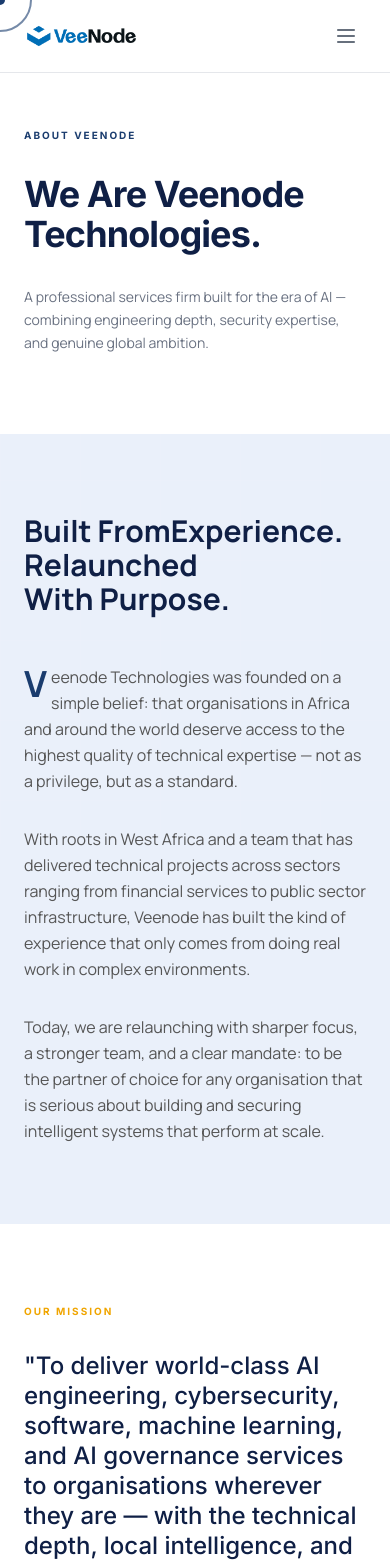
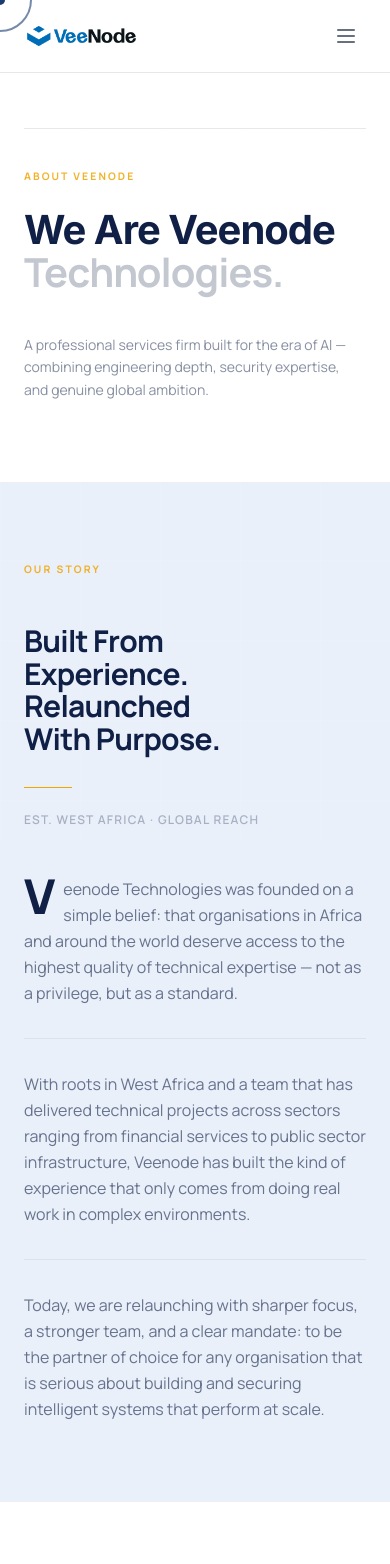
Before and after one commit to veenode-core/veenode-web, a React (Vite) app: page /about in a window 390 px wide. Shown: the top 1564 px of the page. Built offline with nearby package versions, Linux system fonts and the light colour scheme.

Commit message:
about page

```diff
--- a/src/components/about/about-hero.tsx
+++ b/src/components/about/about-hero.tsx
@@ -1,15 +1,69 @@
+import { useEffect, useRef } from "react";
+import { gsap } from "gsap";
+
 export default function AboutHero() {
+  const eyebrowRef = useRef<HTMLParagraphElement>(null);
+  const headingRef = useRef<HTMLHeadingElement>(null);
+  const bodyRef = useRef<HTMLParagraphElement>(null);
+  const lineRef = useRef<HTMLDivElement>(null);
+
+  useEffect(() => {
+    const tl = gsap.timeline({ defaults: { ease: "power4.out" } });
+
+    gsap.set([eyebrowRef.current, headingRef.current, bodyRef.current], {
+      yPercent: 30,
+      opacity: 0,
+    });
+    gsap.set(lineRef.current, { scaleX: 0, transformOrigin: "left center" });
+
+    tl.to(
+      lineRef.current,
+      { scaleX: 1, duration: 0.8, ease: "power3.inOut" },
+      0,
+    )
+      .to(eyebrowRef.current, { yPercent: 0, opacity: 1, duration: 0.7 }, 0.15)
+      .to(headingRef.current, { yPercent: 0, opacity: 1, duration: 0.9 }, 0.3)
+      .to(bodyRef.current, { yPercent: 0, opacity: 1, duration: 0.7 }, 0.5);
+  }, []);
+
   return (
-    <section className="max-w-7xl mx-auto px-6 pt-32 md:pt-48 pb-20">
-      <div className="flex flex-col items-start w-full">
-        <p className="text-primary text-[10px] md:text-xs uppercase tracking-[0.2em] font-inter font-bold mb-8">
-          About Veenode
-        </p>
-        <h1 className="text-4xl md:text-5xl font-bold tracking-tight leading-[1.1] mb-8 text-[#0f1f45] max-w-4xl">
-          We Are Veenode Technologies.
-        </h1>
-        <p className="text-gray-500 text-sm md:text-base max-w-2xl leading-relaxed">
-          A professional services firm built for the era of AI — combining engineering depth, security expertise, and genuine global ambition.
+    <section className="max-w-7xl mx-auto px-6 pt-32 md:pt-48 pb-20 md:pb-28">
+      {/* Top rule */}
+      <div
+        ref={lineRef}
+        className="w-full mb-10"
+        style={{ height: "1px", background: "rgba(15,31,69,0.1)" }}
+      />
+
+      <div className="flex flex-col md:flex-row md:items-end md:justify-between gap-10">
+        {/* Left — eyebrow + heading */}
+        <div className="flex flex-col gap-6 max-w-3xl">
+          <p
+            ref={eyebrowRef}
+            className="text-[0.65rem] font-bold tracking-[0.2em] uppercase"
+            style={{ color: "rgba(240,165,0,0.85)" }}
+          >
+            About Veenode
+          </p>
+
+          <h1
+            ref={headingRef}
+            className="font-bold leading-[1.05] tracking-tight text-[#0f1f45]"
+            style={{ fontSize: "clamp(2.5rem, 6vw, 5rem)" }}
+          >
+            We Are Veenode{" "}
+            <span style={{ color: "rgba(15,31,69,0.25)" }}>Technologies.</span>
+          </h1>
+        </div>
+
+        {/* Right — body copy, pinned to baseline on desktop */}
+        <p
+          ref={bodyRef}
+          className="text-sm md:text-base leading-relaxed max-w-sm md:text-right"
+          style={{ color: "rgba(15,31,69,0.5)" }}
+        >
+          A professional services firm built for the era of AI — combining
+          engineering depth, security expertise, and genuine global ambition.
         </p>
       </div>
     </section>
--- a/src/components/about/mission-values-section.tsx
+++ b/src/components/about/mission-values-section.tsx
@@ -5,7 +5,6 @@
   return (
     <section className="py-20 md:py-32 bg-white overflow-hidden relative">
       <div className="max-w-7xl mx-auto px-6">
-        {/* Mission */}
         <div className="mb-32">
           <p className="text-gold text-[10px] md:text-xs uppercase tracking-[0.2em] font-inter font-bold mb-8">
             Our Mission
@@ -20,13 +19,13 @@
         <div className="mb-16">
           <TextSplitReveal
             text="Core Values"
-            className="text-3xl md:text-5xl font-bold text-[#0f1f45]"
+            className="text-3xl md:text-4xl font-bold text-[#0f1f45]"
             tag="h2"
           />
         </div>
 
         {/* Values Grid */}
-        <div className="grid grid-cols-1 md:grid-cols-2 gap-px bg-gray-200 rounded-3xl overflow-hidden shadow-sm">
+        <div className="grid grid-cols-1 md:grid-cols-2 gap-px bg-gray-200 rounded-3xl overflow-hidden">
           {values.map(({ icon: Icon, title, description }) => (
             <div
               key={title}
--- a/src/components/about/story-section.tsx
+++ b/src/components/about/story-section.tsx
@@ -1,37 +1,89 @@
 import TextSplitReveal from "../ui/text-split-reveal";
+
+const paragraphs = [
+  {
+    drop: true,
+    text: "Veenode Technologies was founded on a simple belief: that organisations in Africa and around the world deserve access to the highest quality of technical expertise — not as a privilege, but as a standard.",
+  },
+  {
+    drop: false,
+    text: "With roots in West Africa and a team that has delivered technical projects across sectors ranging from financial services to public sector infrastructure, Veenode has built the kind of experience that only comes from doing real work in complex environments.",
+  },
+  {
+    drop: false,
+    text: "Today, we are relaunching with sharper focus, a stronger team, and a clear mandate: to be the partner of choice for any organisation that is serious about building and securing intelligent systems that perform at scale.",
+  },
+];
 
 export default function StorySection() {
   return (
-    <section className="bg-primary-light py-20 md:py-32">
+    <section className="bg-primary-light py-20 md:py-32 overflow-hidden">
       <div className="max-w-7xl mx-auto px-6">
-        <div className="grid grid-cols-1 md:grid-cols-12 gap-12 md:gap-20">
-          <div className="md:col-span-12 lg:col-span-5">
+        {/* Eyebrow */}
+        <p
+          className="text-[0.65rem] font-bold tracking-[0.2em] uppercase mb-12"
+          style={{ color: "rgba(240,165,0,0.85)" }}
+        >
+          Our Story
+        </p>
+
+        <div className="grid grid-cols-1 lg:grid-cols-12 gap-12 md:gap-20">
+          {/* Left — heading, sticky on desktop */}
+          <div className="lg:col-span-5 lg:sticky lg:top-28 lg:self-start">
             <TextSplitReveal
               text="Built From Experience.|Relaunched With Purpose."
               mobileText="Built From|Experience.|Relaunched|With Purpose."
-              className="text-3xl md:text-5xl font-bold text-[#0f1f45] leading-[1.1]"
+              className="text-3xl md:text-5xl font-bold text-[#0f1f45] leading-[1.05] tracking-tight"
               tag="h2"
             />
+
+            {/* Accent rule */}
+            <div className="mt-8 w-12 h-px" style={{ background: "#F0A500" }} />
+
+            {/* Founding year note */}
+            <p
+              className="mt-6 text-xs font-semibold tracking-widest uppercase"
+              style={{ color: "rgba(15,31,69,0.3)" }}
+            >
+              Est. West Africa · Global Reach
+            </p>
           </div>
-          <div className="md:col-span-12 lg:col-span-7 space-y-8">
-            <p className="text-muted text-base md:text-lg leading-relaxed first-letter:text-4xl first-letter:font-bold first-letter:text-primary first-letter:mr-1 first-letter:float-left">
-              Veenode Technologies was founded on a simple belief: that
-              organisations in Africa and around the world deserve access to the
-              highest quality of technical expertise — not as a privilege, but
-              as a standard.
-            </p>
-            <p className="text-muted text-base md:text-lg leading-relaxed">
-              With roots in West Africa and a team that has delivered technical
-              projects across sectors ranging from financial services to public
-              sector infrastructure, Veenode has built the kind of experience
-              that only comes from doing real work in complex environments.
-            </p>
-            <p className="text-muted text-base md:text-lg leading-relaxed">
-              Today, we are relaunching with sharper focus, a stronger team, and
-              a clear mandate: to be the partner of choice for any organisation
-              that is serious about building and securing intelligent systems
-              that perform at scale.
-            </p>
+
+          {/* Right — body copy */}
+          <div className="lg:col-span-7 flex flex-col gap-8">
+            {paragraphs.map(({ drop, text }, i) => (
+              <div key={i} className="relative">
+                <p
+                  className="text-base md:text-lg leading-relaxed"
+                  style={{ color: "rgba(15,31,69,0.6)" }}
+                >
+                  {drop ? (
+                    <>
+                      <span
+                        className="float-left mr-2 leading-none font-black text-[#0f1f45]"
+                        style={{
+                          fontSize: "clamp(3rem, 6vw, 4rem)",
+                          lineHeight: 0.85,
+                        }}
+                      >
+                        {text[0]}
+                      </span>
+                      {text.slice(1)}
+                    </>
+                  ) : (
+                    text
+                  )}
+                </p>
+
+                {/* Hairline under each paragraph */}
+                {i < paragraphs.length - 1 && (
+                  <div
+                    className="mt-8 w-full"
+                    style={{ height: "1px", background: "rgba(15,31,69,0.07)" }}
+                  />
+                )}
+              </div>
+            ))}
           </div>
         </div>
       </div>
--- a/src/components/ui/text-split-reveal.tsx
+++ b/src/components/ui/text-split-reveal.tsx
@@ -33,21 +33,14 @@
   const content = text || children || "";
 
   useEffect(() => {
-    const animateText = (element: HTMLElement, isInHero: boolean) => {
+    const animateText = (element: HTMLElement) => {
       const chars = element.querySelectorAll(".char");
 
-      if (isInHero) {
+      if (inHero) {
         gsap.fromTo(
           chars,
           { opacity: 0, y: 20 },
-          {
-            opacity: 1,
-            y: 0,
-            duration,
-            stagger,
-            delay,
-            ease: "power3.out",
-          }
+          { opacity: 1, y: 0, duration, stagger, delay, ease: "power3.out" },
         );
       } else {
         gsap.fromTo(
@@ -66,44 +59,64 @@
               end: "top 20%",
               toggleActions: "play none none reset",
             },
-          }
+          },
         );
       }
     };
 
-    if (desktopRef.current) {
-      animateText(desktopRef.current, inHero);
-    }
-
-    if (mobileRef.current) {
-      animateText(mobileRef.current, inHero);
-    }
+    if (desktopRef.current) animateText(desktopRef.current);
+    if (mobileRef.current) animateText(mobileRef.current);
   }, [delay, duration, stagger, inHero]);
 
+  /**
+   * Split strategy:
+   * 1. Split on "|" for explicit line breaks.
+   * 2. Within each segment, split on spaces to get words.
+   * 3. Wrap each WORD in an `inline-block` span so the browser
+   *    wraps at word boundaries, never mid-word.
+   * 4. Render each CHARACTER inside the word span as a .char
+   *    for GSAP to target.
+   * 5. Spaces between words are rendered as plain text nodes
+   *    (" ") — NOT inside any span — so they are never collapsed
+   *    and always behave like normal whitespace.
+   */
   const splitText = (textContent: string) => {
-    return textContent.split("|").map((segment, segmentIndex) => (
-      <span key={segmentIndex} className="inline-block">
-        {segment.split("").map((char, charIndex) => (
+    const lines = textContent.split("|");
+
+    return lines.map((line, lineIdx) => {
+      const words = line.split(" ");
+
+      return (
+        <span key={lineIdx} className="inline">
+          {words.map((word, wordIdx) => (
+            // Fragment lets us render the word span and the space
+            // as true siblings — space is never inside inline-block
+            <span key={`${lineIdx}-${wordIdx}`} className="inline">
+              <span className="inline-block">
+                {word.split("").map((char, charIdx) => (
                   <span
-            key={`${segmentIndex}-${charIndex}`}
+                    key={`${lineIdx}-${wordIdx}-${charIdx}`}
                     className="char inline-block"
-            style={{ whiteSpace: char === " " ? "pre" : "normal" }}
                   >
-            {char === " " ? "\u00A0" : char}
+                    {char}
                   </span>
                 ))}
-        {segmentIndex < textContent.split("|").length - 1 && (
-          <br className="block" />
-        )}
               </span>
-    ));
+              {/* Space sits outside the inline-block — behaves like normal text */}
+              {wordIdx < words.length - 1 && " "}
+            </span>
+          ))}
+          {lineIdx < lines.length - 1 && <br />}
+        </span>
+      );
+    });
   };
 
   const Tag = tag;
 
   return (
     <>
-      {/* Desktop version */}
+      {/* Desktop */}
       <Tag
         ref={desktopRef}
         className={`${mobileText ? "hidden md:block" : ""} ${className} tracking-tight leading-[1.1]`}
@@ -111,7 +124,7 @@
         {splitText(content)}
       </Tag>
 
-      {/* Mobile version (if mobileText is provided) */}
+      {/* Mobile (only when mobileText is provided) */}
       {mobileText && (
         <Tag ref={mobileRef} className={`block md:hidden ${className}`}>
           {splitText(mobileText)}
```
Also changed, not shown: src/components/about/team-section.tsx (+81 -18 lines). Lines whose indentation alone changed are shown as unchanged.
